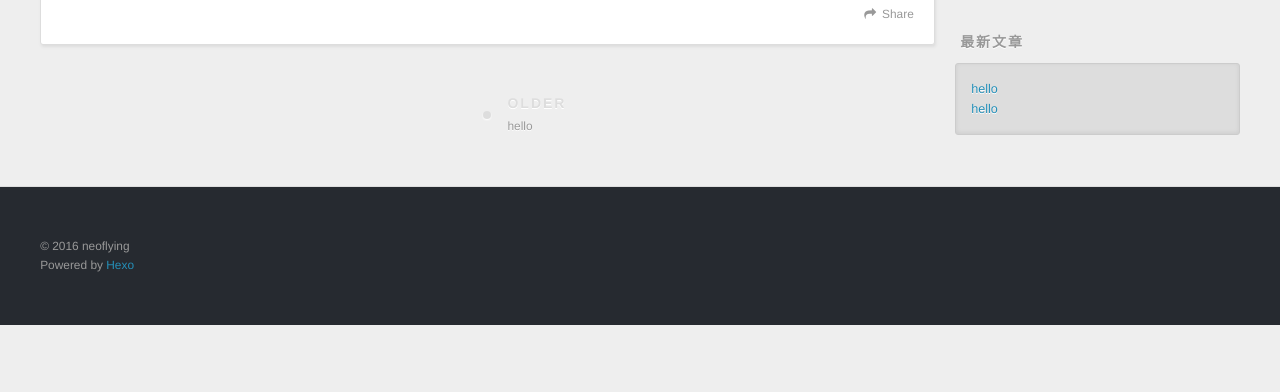
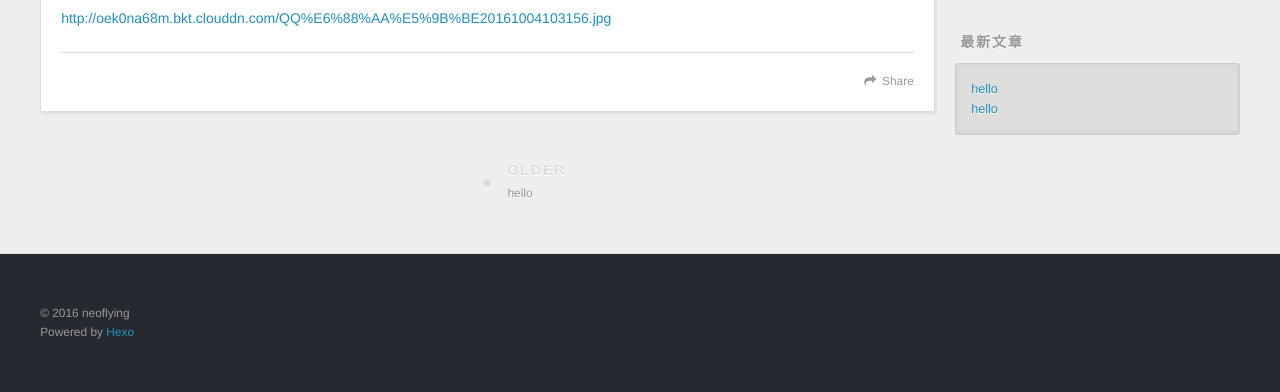
Before and after one commit to neoflying/neoflying.github.io, a plain HTML site: page 2016/10/05/hello-1/index.html in a window 1280 px wide. Shown: the part 446-838 px from the top of the page. Before the commit the page ends 800 px from the top, so only its background shows below. Drawn offline with nearby package versions, Linux system fonts and the light colour scheme.

Commit message:
Site updated: 2016-10-05 11:17:43

```diff
--- a/2016/10/05/hello-1/index.html
+++ b/2016/10/05/hello-1/index.html
@@ -5,16 +5,16 @@
 
   <title>hello | 我的博客</title>
   <meta name="viewport" content="width=device-width, initial-scale=1, maximum-scale=1">
-  <meta name="description" content="记录生活点滴">
+  <meta name="description" content="http://oek0na68m.bkt.clouddn.com/QQ%E6%88%AA%E5%9B%BE20161004103156.jpg">
 <meta property="og:type" content="article">
 <meta property="og:title" content="hello">
 <meta property="og:url" content="http://neoflying.github.io/2016/10/05/hello-1/index.html">
 <meta property="og:site_name" content="我的博客">
-<meta property="og:description" content="记录生活点滴">
-<meta property="og:updated_time" content="2016-10-05T02:12:52.894Z">
+<meta property="og:description" content="http://oek0na68m.bkt.clouddn.com/QQ%E6%88%AA%E5%9B%BE20161004103156.jpg">
+<meta property="og:updated_time" content="2016-10-05T03:10:50.200Z">
 <meta name="twitter:card" content="summary">
 <meta name="twitter:title" content="hello">
-<meta name="twitter:description" content="记录生活点滴">
+<meta name="twitter:description" content="http://oek0na68m.bkt.clouddn.com/QQ%E6%88%AA%E5%9B%BE20161004103156.jpg">
 
     <link rel="alternate" href="/atom.xml" title="我的博客" type="application/atom+xml">
 
@@ -89,6 +89,7 @@
 
     <div class="article-entry" itemprop="articleBody">
 
+        <p><a href="http://oek0na68m.bkt.clouddn.com/QQ%E6%88%AA%E5%9B%BE20161004103156.jpg" target="_blank" rel="external">http://oek0na68m.bkt.clouddn.com/QQ%E6%88%AA%E5%9B%BE20161004103156.jpg</a></p>
 
 
     </div>
```
Also changed, not shown: index.html (+1 -0 lines).
